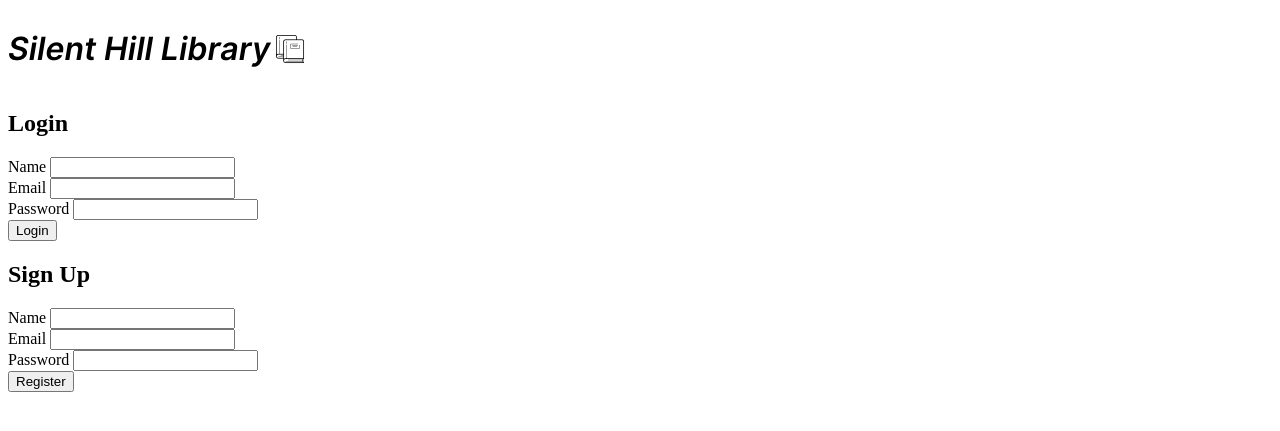
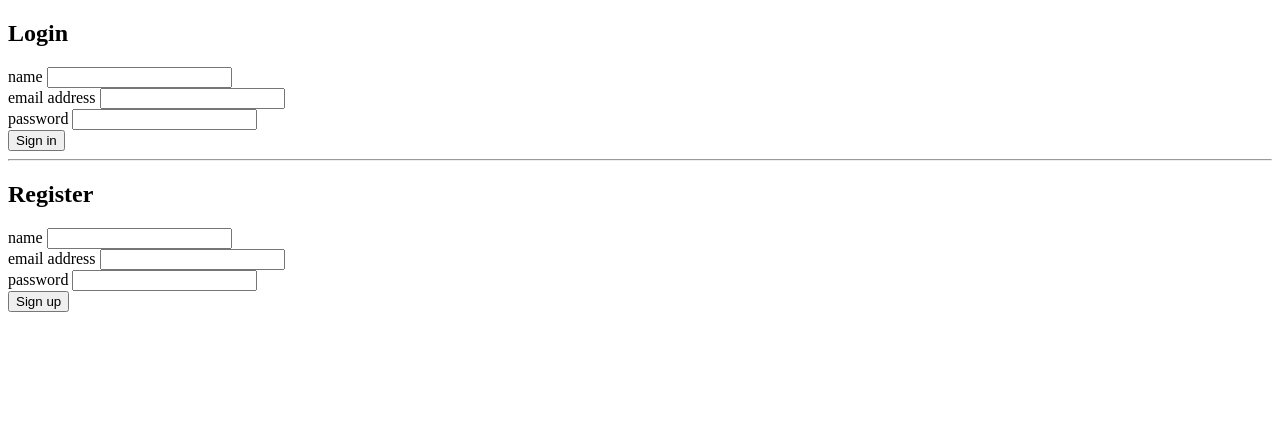
Before and after one commit to KingofLimbs-1/library-management-system, a PHP site: page / in a window 1280 px wide. Shown: the top 431 px of the page. Run offline with PHP 8.4, Linux system fonts and the light colour scheme.

Commit message:
Update: user landing page with necessary static view changes

```diff
--- a/index.php
+++ b/index.php
@@ -5,60 +5,66 @@
     <meta charset="UTF-8">
     <meta name="viewport" content="width=device-width, initial-scale=1.0">
     <title>Library Management System</title>
+    <link rel="stylesheet" href="./assets/css/fonts.css">
+    <link rel="stylesheet" href="./assets/css/index.css">
 </head>
 
 <body>
     <div class="logo">
-        <?php include './include/logo.php'; ?>
+
     </div>
 
+    <section class="formsContainer">
         <div class="login">
             <form action="include/loginProcess.php" method="post">
-            <h2>Login</h2>
+                <h2 class="heading">Login</h2>
+
                 <div>
-                <label>Name</label>
+                    <label>name</label>
                     <input type="text" id="name" name="name" value="">
                 </div>
 
                 <div>
-                <label>Email</label>
+                    <label>email address</label>
                     <input type="text" id="email" name="email" value="">
                 </div>
 
                 <div>
-                <label>Password</label>
+                    <label>password</label>
                     <input type="password" id="password" name="password" value="">
                 </div>
 
                 <div>
-                <input type="submit" value="Login">
+                    <input type="submit" value="Sign in">
                 </div>
             </form>
         </div>
 
+        <hr>
         <div class="signUp">
-        <form action="#">
-            <h2>Sign Up</h2>
+            <form action="include/registerProcess.php" method="post">
+                <h2 class="heading">Register</h2>
                 <div>
-                <label for="name">Name</label>
+                    <label for="name">name</label>
                     <input type="text" id="name" name="name" value="">
                 </div>
 
                 <div>
-                <label for="email">Email</label>
+                    <label for="email">email address</label>
                     <input type="text" id="email" name="email" value="">
                 </div>
 
                 <div>
-                <label for="password">Password</label>
+                    <label for="password">password</label>
                     <input type="text" id="password" name="password" value="">
                 </div>
 
                 <div>
-                <input type="submit" value="Register">
+                    <input type="submit" value="Sign up">
                 </div>
             </form>
         </div>
+    </section>
 </body>
 
 </html>
```
Lines whose indentation alone changed are shown as unchanged.
